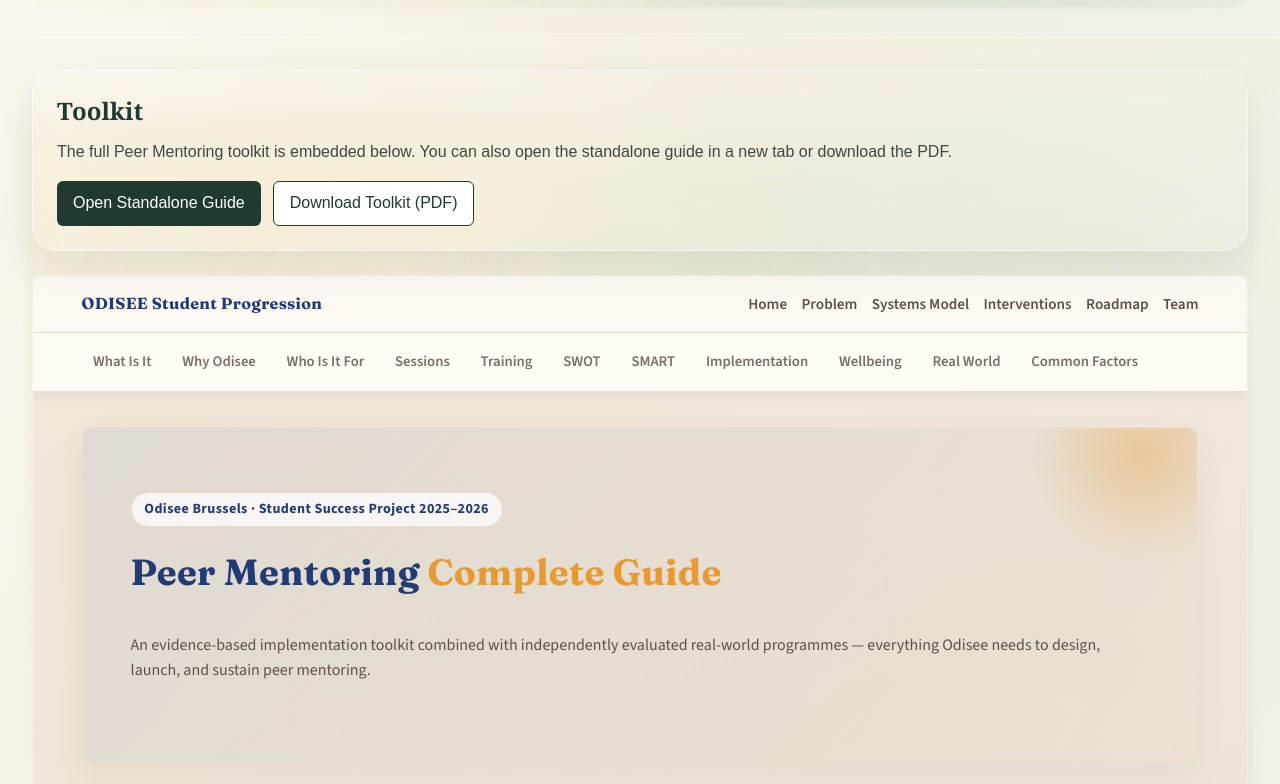
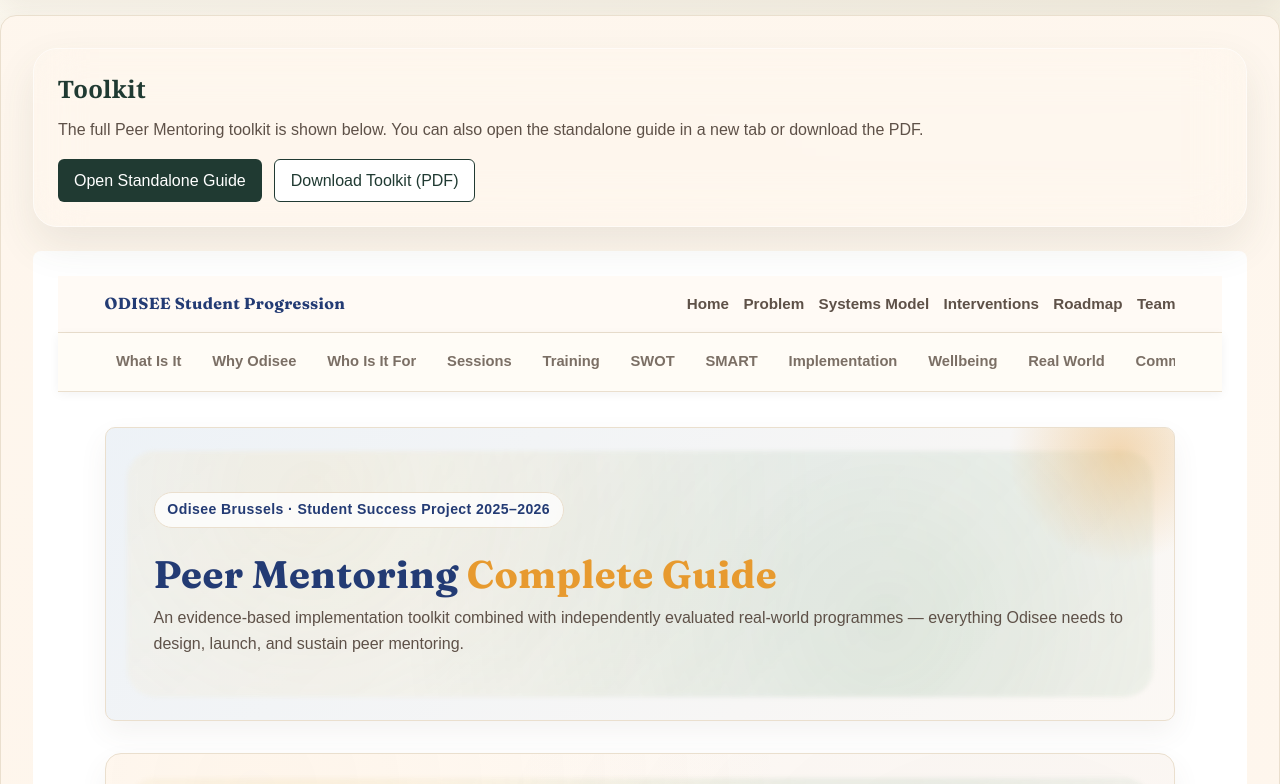
Before and after one commit to ChithraRaniJayaraman/odisee-student-progression, a React (Vite) app: page /#/peer-mentoring-toolkit in a window 1280 px wide. Shown: the part 476-1260 px from the top of the page. Built offline with nearby package versions, Linux system fonts and the light colour scheme.

Commit message:
Inline Peer Mentoring guide content into PeerMentoring.jsx (only this file)

```diff
--- a/src/pages/PeerMentoring.jsx
+++ b/src/pages/PeerMentoring.jsx
@@ -1,22 +1,31 @@
+import React, { useEffect, useState } from 'react';
 import PageHero from '../components/PageHero';
 import Card from '../components/Card';
 
 function PeerMentoring() {
+  const [html, setHtml] = useState('');
   const guidePath = '/Peer_Mentoring_Complete_Guide (1).html';
   const pdfPath = '/NEW PEERMENTORING TOOLKIT.pdf';
   const guideSrc = typeof window !== 'undefined' ? encodeURI(guidePath) : guidePath;
   const pdfSrc = typeof window !== 'undefined' ? encodeURI(pdfPath) : pdfPath;
 
+  useEffect(() => {
+    fetch(guideSrc)
+      .then((r) => {
+        if (!r.ok) throw new Error('Network response not ok');
+        return r.text();
+      })
+      .then((t) => setHtml(t))
+      .catch(() => setHtml('<div class="p-6">Could not load guide content.</div>'));
+  }, [guideSrc]);
+
   return (
     <>
-      <PageHero
-        title="Peer Mentoring Toolkit"
-        subtitle="Read the complete guide or download the toolkit PDF"
-      />
+      <PageHero title="Peer Mentoring Toolkit" subtitle="Read the complete guide or download the toolkit PDF" />
 
       <section className="mx-auto max-w-7xl px-4 py-8 sm:px-6 lg:px-8">
         <Card title="Toolkit">
-          <p className="mb-4">The full Peer Mentoring toolkit is embedded below. You can also open the standalone guide in a new tab or download the PDF.</p>
+          <p className="mb-4">The full Peer Mentoring toolkit is shown below. You can also open the standalone guide in a new tab or download the PDF.</p>
           <div className="flex gap-3">
             <a href={guideSrc} target="_blank" rel="noreferrer" className="inline-flex items-center rounded-md bg-royal px-4 py-2 text-white">
               Open Standalone Guide
@@ -27,12 +36,8 @@ function PeerMentoring() {
           </div>
         </Card>
 
-        <div className="mt-6 h-[80vh] rounded-lg overflow-hidden border border-white/20">
-          <iframe
-            title="Peer Mentoring Toolkit"
-            src={guideSrc}
-            className="w-full h-full"
-          />
+        <div className="mt-6 rounded-lg overflow-hidden border border-white/20 bg-white">
+          <div className="prose max-w-none p-6" dangerouslySetInnerHTML={{ __html: html }} />
         </div>
       </section>
     </>
```
